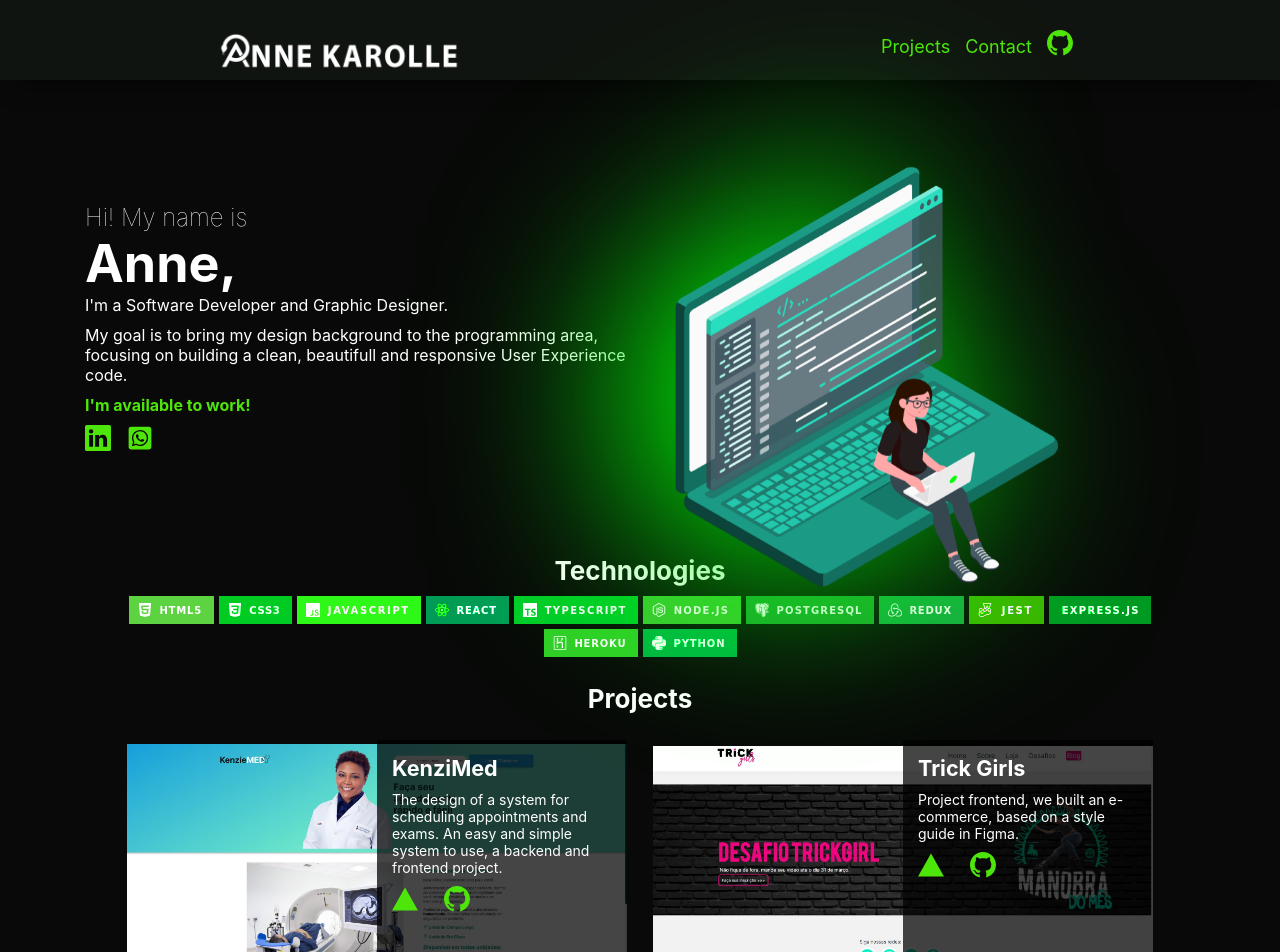
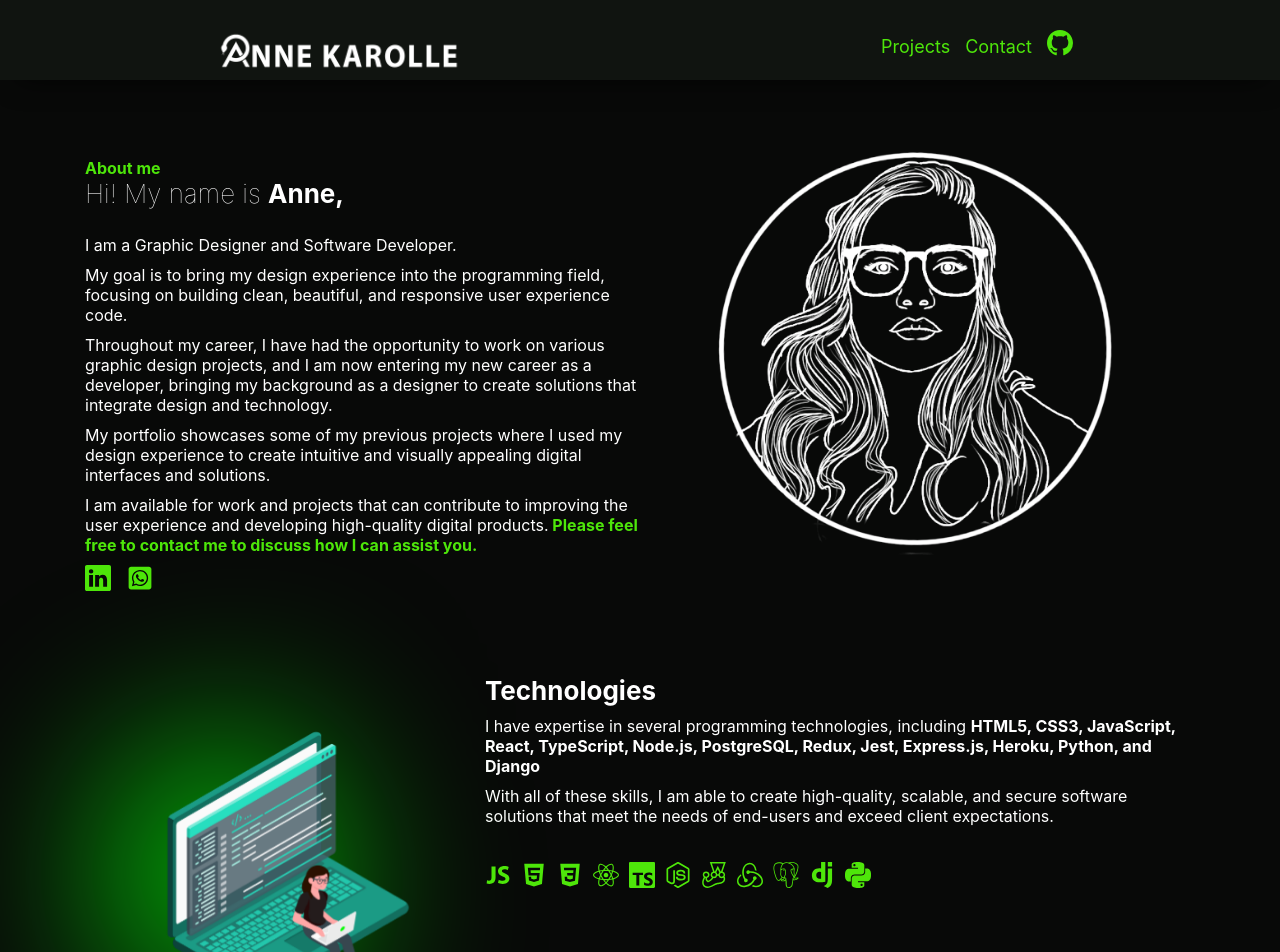
Before and after one commit to annekarolle/annekarolle.github.io, a React (Create React App) app: page / in a window 1280 px wide. Shown: the top 952 px of the page. Built offline with nearby package versions, Linux system fonts and the light colour scheme.

Commit message:
atualizando erros

```diff
--- /dev/null
+++ b/src/components/animationsChar/animationChar.tsx
@@ -0,0 +1,18 @@
+
+import char from "../../assests/img/animacao/desenho3.png";
+import { AnimatioContainer } from "./animationCharStyle";
+
+const AnimationChar = () => {
+  return (
+    <>
+    <AnimatioContainer>
+            <div className="containerImagem">
+          <img src={char} alt="" className="containerImagem" />
+        </div>
+    </AnimatioContainer>
+  </>
+  );
+};
+
+
+export default AnimationChar
--- /dev/null
+++ b/src/components/animationsChar/animationCharStyle.ts
@@ -0,0 +1,56 @@
+import styled from "styled-components";
+
+export const AnimatioContainer = styled.div`
+.containerImagem{
+    width: 400px;
+    display: flex;
+    justify-content: center;
+}
+
+.containerImagem img{
+    width: 70%;
+    animation-name: imagem;
+    animation-duration: 4s;
+    animation-iteration-count: infinite;
+    }
+
+
+
+@keyframes imagem {
+    0% {
+        transform: translatey(50px);
+        filter: drop-shadow(-47px -4px 96px #00FF05);
+    }
+    50% {
+        transform: translatey(40px);
+        filter: drop-shadow(-47px -4px 100px rgba(0, 255, 5, 0.24));
+
+    }
+    100% {
+        transform: translatey(50px);
+        filter: drop-shadow(-47px -4px 96px #00FF05);
+    }
+}
+@media (max-width: 800px) {
+
+.containerImagem{
+width: 100%;
+display: flex;
+justify-content: center;
+}
+.containerImagem img{
+width: 40%;  }
+
+}
+
+@media (max-width: 400px) {
+
+    .containerImagem{
+        display: none;
+    }
+
+
+}
+
+
+`
--- a/src/components/main/main.tsx
+++ b/src/components/main/main.tsx
@@ -1,25 +1,49 @@
 import { Container } from "./mainStyle";
 
-import { BsLinkedin} from "react-icons/bs";
+import { BsLinkedin } from "react-icons/bs";
 import { FaWhatsappSquare } from "react-icons/fa";
 
+import Technologies from "../technologies/technologies";
 
+import anne from "../../assests/img/Projeto (20230413032631).png"
 
-import char from "../../assests/img/animacao/desenho3.png"
-import Technologies from "../technologies/technologies";
 
 const Main = () => {
   return (
     <>
       <Container id="home">
         <div className="containerText">
-        <h4>Hi! My name is</h4>
-        <h1>Anne,</h1>
-        <p>I'm a Software Developer and Graphic Designer.</p>
-        <p>My goal is to bring my design background to the programming area,
-          focusing on building a clean, beautifull and responsive User Experience code.
+          <h2>About me</h2>
+          <h1>
+            Hi! My name is <strong className="sayHi">Anne,</strong>{" "}
+          </h1>
+
+          <p>I am a Graphic Designer and Software Developer.</p>
+          <p>
+            My goal is to bring my design experience into the programming field,
+            focusing on building clean, beautiful, and responsive user
+            experience code.
           </p>
-        <p className="available"><strong>I'm available to work!</strong> </p>
+          <p>
+            Throughout my career, I have had the opportunity to work on various
+            graphic design projects, and I am now entering my new career as a
+            developer, bringing my background as a designer to create solutions
+            that integrate design and technology.
+          </p>
+          <p>
+            My portfolio showcases some of my previous projects where I used my
+            design experience to create intuitive and visually appealing digital
+            interfaces and solutions.
+          </p>
+          <p>
+            I am available for work and projects that can contribute to
+            improving the user experience and developing high-quality digital
+            products.
+            <strong className="available">
+              {" "}
+              Please feel free to contact me to discuss how I can assist you.
+            </strong>
+          </p>
           <div className="iconsContainer">
             <a href="https://www.linkedin.com/in/annekarolle/">
               <BsLinkedin />
@@ -30,15 +54,11 @@ const Main = () => {
             </a>
           </div>
         </div>
-      <div className="containerImagem">
-
-        <img src={char} alt="" className="containerImagem" />
-
+       <div className="container-imagem-anne">
+       <img src={anne} alt="" />
        </div>
-
       </Container>
-    <Technologies/>
-
+      <Technologies />
     </>
   );
 };
--- a/src/components/main/mainStyle.ts
+++ b/src/components/main/mainStyle.ts
@@ -15,18 +15,30 @@ margin-top: 1em;
     color: var(--color-green);
     margin-top: 10px;
     margin-bottom: 10px;
-    font-size: 24px;
+
 }
 
+.sayHi{
+
+}
 
 .containerText{
     width: 50%;
+    margin-top: 2em;
 
 }
 
+.containerText h2{
+    font-size: 16px;
+    margin: 0;
+    color: var(--color-green);
+}
+
 .containerText h1{
-    font-size: 2em;
+    font-size: 1em;
     margin: 0;
+    font-weight: lighter;
+    margin-bottom: 1em;
 }
 
 .containerText h4{
@@ -40,35 +52,16 @@ margin-top: 1em;
 }
 
 
-.containerImagem{
+.container-imagem-anne{
     width: 50%;
+    display: flex;
+    align-items: center;
+    justify-content: center;
 }
 
-.containerImagem img{
+.container-imagem-anne img{
     width: 80%;
-    animation-name: imagem;
-    animation-duration: 4s;
-    animation-iteration-count: infinite;
-    }
-
-
-
-@keyframes imagem {
-    0% {
-        transform: translatey(50px);
-        filter: drop-shadow(-47px -4px 96px #00FF05);
-    }
-    50% {
-        transform: translatey(40px);
-        filter: drop-shadow(-47px -4px 100px rgba(0, 255, 5, 0.24));
-
-    }
-    100% {
-        transform: translatey(50px);
-        filter: drop-shadow(-47px -4px 96px #00FF05);
-    }
 }
-
 
 
 
@@ -77,14 +70,18 @@ margin-top: 1em;
     max-width: 400px;
     flex-wrap: wrap;
     display: flex;
+    flex-direction: column;
 
     .containerText{
         width: 90vw;
     }
 
-    .containerImagem{
-        display: none;
+    .container-imagem-anne{
+        width: 100%;
     }
+
+
+
 }
 
 
--- a/src/components/technologies/technologies.tsx
+++ b/src/components/technologies/technologies.tsx
@@ -1,43 +1,85 @@
-import html from "../../assests/img/bages/html.png"
-import css from "../../assests/img/bages/css.png"
-import express from "../../assests/img/bages/express.png"
+import { Skills } from "./technologiesStyle";
+import AnimationChar from "../animationsChar/animationChar";
 
-import jest from "../../assests/img/bages/jest.png"
-
-import js from "../../assests/img/bages/js.png"
-import ts from "../../assests/img/bages/ts.png"
-
-import node from "../../assests/img/bages/node.png"
-import react from "../../assests/img/bages/react.png"
-import redux from "../../assests/img/bages/redux.png"
-import sql from "../../assests/img/bages/sql.png"
-import python from "../../assests/img/bages/python.png"
-import heroku from "../../assests/img/bages/heroku.png"
-import { Skills } from "./technologiesStyle"
-
+import { IoLogoJavascript, IoLogoHtml5, IoLogoCss3 } from "react-icons/io";
+import { FaReact } from "react-icons/fa";
+import {
+  SiTypescript,
+  SiNodedotjs,
+  SiPython,
+  SiJest,
+  SiRedux,
+  SiPostgresql,
+  SiDjango,
+} from "react-icons/si";
 
 const Technologies = () => {
   return (
     <>
       <Skills id="technologies">
-        <h4>Technologies</h4>
-      <div className="badges">
-      <img src={html} alt="" />
-        <img src={css} alt="" />
-        <img src={js} alt="" />
-        <img src={react} alt="" />
-        <img src={ts} alt="" />
-        <img src={node} alt="" />
 
-        <img src={sql} alt="" />
-        <img src={redux} alt="" />
-        <img src={jest} alt="" />
-        <img src={express} alt="" />
-        <img src={heroku} alt="" />
-        <img src={python} alt="" />
-      </div>
+
+        <div className="containerTech">
+          <div className="containerTextTech">
+          <h4>Technologies</h4>
+            <p>
+              I have expertise in several programming technologies, including{" "}
+              <strong>
+                {" "}
+                HTML5, CSS3, JavaScript, React, TypeScript, Node.js, PostgreSQL,
+                Redux, Jest, Express.js, Heroku, Python, and Django
+              </strong>
+            </p>
+            <p>
+              With all of these skills, I am able to create high-quality,
+              scalable, and secure software solutions that meet the needs of
+              end-users and exceed client expectations.
+            </p>
+            <div className="badges">
+              <span>
+                {" "}
+                <IoLogoJavascript />
+              </span>
+              <span>
+                <IoLogoHtml5 />
+              </span>
+              <span>
+                <IoLogoCss3 />
+              </span>
+              <span>
+                <FaReact />
+              </span>
+              <span>
+                <SiTypescript />
+              </span>
+              <span>
+                <SiNodedotjs />
+              </span>
+              <span>
+                <SiJest />
+              </span>
+              <span>
+                {" "}
+                <SiRedux />
+              </span>
+              <span>
+                {" "}
+                <SiPostgresql />
+              </span>
+              <span>
+                {" "}
+                <SiDjango />
+              </span>
+              <span>
+                {" "}
+                <SiPython />
+              </span>
+            </div>
+          </div>
+          <AnimationChar />
+        </div>
       </Skills>
-  </>
+    </>
   );
 };
 
--- a/src/components/technologies/technologiesStyle.tsx
+++ b/src/components/technologies/technologiesStyle.tsx
@@ -1,39 +1,69 @@
 import styled from "styled-components";
 
 export const Skills = styled.div`
-
-max-width: 1100px;
-width: 100vw;
+  margin-top: 2em;
+  width: 100%;
   display: flex;
   flex-direction: column;
   align-items: center;
 
+  .containerTech {
+    display: flex;
+    flex-direction: row-reverse;
+    max-width: 1110px;
+    width: 100vw;
+    justify-content: center;
+    align-items: stretch;
+    margin-top: 1em;
+  }
+  .containerTextTech {
+    width: 100%;
+    display: flex;
+    flex-direction: column;
+  }
 
-h4{
+  h4 {
+    margin-bottom: 10px;
+  }
+  p {
+    font-size: 16px;
     margin-bottom: 10px;
   }
 
-.badges{
+  .badges {
     display: flex;
     flex-wrap: wrap;
-    gap: 5px;
-    justify-content: center;
+    gap: 10px;
+    width: 100%;
+    color: var(--color-green);
+    margin-top: 1em;
+
+    justify-content: flex-start;
   }
 
-img:hover{
-    transform: scale(1.02);
+  span:hover {
+    transform: scale(1.08);
+  }
+
+  @media (max-width: 800px) {
+    .containerTech {
+      flex-direction: column;
+      align-items: center;
+    }
+
+    .containerTextTech {
+      width: 80%;
+    }
   }
 
   @media (max-width: 400px) {
-
     width: 90vw;
 
-    .badges{
+    .badges {
       width: 90vw;
-        justify-content: space-between;
-
     }
-
-
+    .containerTextTech {
+      width: 80%;
     }
-`
+  }
+`;
```
Also changed, not shown: src/assests/img/Projeto (20230413032631).png (added), src/assests/img/bages/1643677114674.jpg (added). Lines whose indentation alone changed are shown as unchanged.
